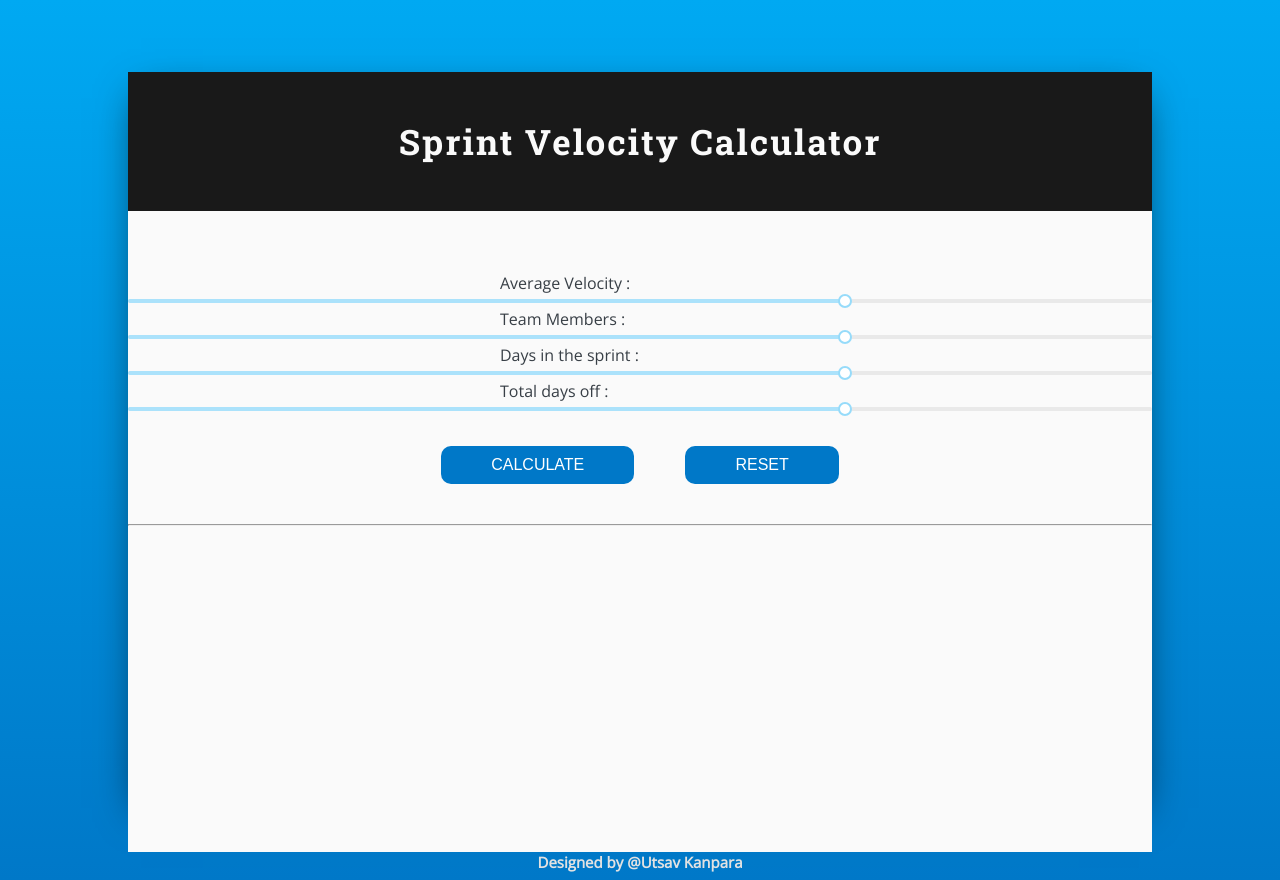
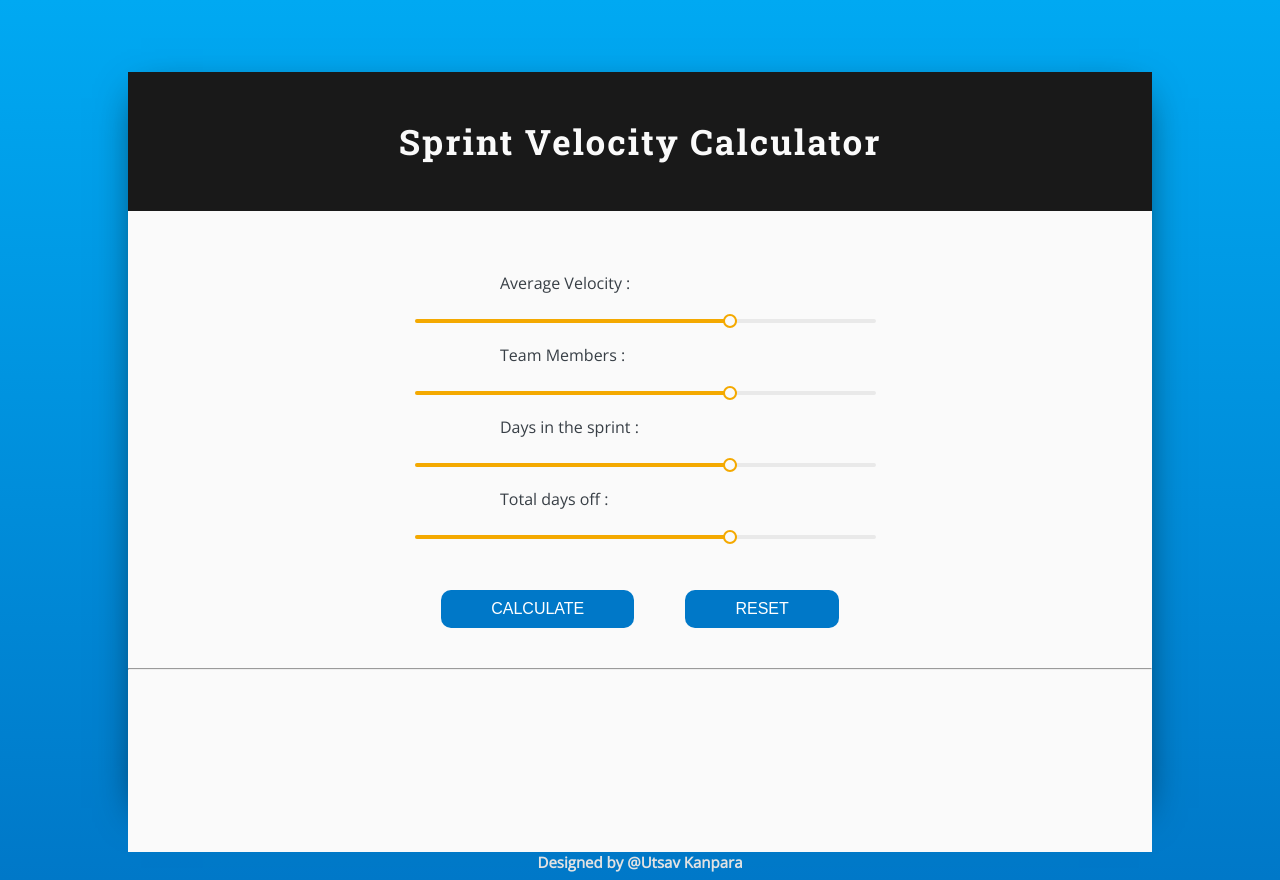
Before and after one commit to ukanpara19/Sprint-Velocity-Calculator, a React (Create React App) app: page / in a window 1280 px wide. Built offline with nearby package versions, Linux system fonts and the light colour scheme.

Commit message:
Added rc slider css styling to app.css

```diff
--- a/src/App.css
+++ b/src/App.css
@@ -117,3 +117,259 @@ label{
   text-align: center;
   color: #e2e2e2
 }
+
+.rc-slider {
+  position: relative;
+  height: 14px;
+  padding: 25px 0;
+  width: 45%;
+  margin-left: 28%;
+  border-radius: 6px;
+  -ms-touch-action: none;
+      touch-action: none;
+  box-sizing: border-box;
+  -webkit-tap-highlight-color: rgba(0, 0, 0, 0);
+}
+.rc-slider * {
+  box-sizing: border-box;
+  -webkit-tap-highlight-color: rgba(0, 0, 0, 0);
+}
+.rc-slider-rail {
+  position: absolute;
+  width: 100%;
+  background-color: #e9e9e9;
+  height: 4px;
+  border-radius: 6px;
+}
+.rc-slider-track {
+  position: absolute;
+  left: 0;
+  height: 4px;
+  border-radius: 6px;
+  background-color: #F4A900;
+}
+.rc-slider-handle {
+  position: absolute;
+  margin-left: -7px;
+  margin-top: -5px;
+  width: 14px;
+  height: 14px;
+  cursor: pointer;
+  cursor: -webkit-grab;
+  cursor: grab;
+  border-radius: 50%;
+  border: solid 2px #F4A900;
+  background-color: #fafafa;
+  -ms-touch-action: pan-x;
+      touch-action: pan-x;
+}
+.rc-slider-handle:focus {
+  border-color: #57c5f7;
+  box-shadow: 0 0 0 5px #F4A900;
+  outline: none;
+}
+.rc-slider-handle-click-focused:focus {
+  border-color: #F4A900;
+  box-shadow: unset;
+}
+.rc-slider-handle:hover {
+  border-color: #F4A900;
+}
+.rc-slider-handle:active {
+  border-color: #F4A900;
+  box-shadow: 0 0 5px #F4A900;
+  cursor: -webkit-grabbing;
+  cursor: grabbing;
+}
+.rc-slider-mark {
+  position: absolute;
+  top: 18px;
+  left: 0;
+  width: 100%;
+  font-size: 12px;
+}
+.rc-slider-mark-text {
+  position: absolute;
+  display: inline-block;
+  vertical-align: middle;
+  text-align: center;
+  cursor: pointer;
+  color: #999;
+}
+.rc-slider-mark-text-active {
+  color: #666;
+}
+.rc-slider-step {
+  position: absolute;
+  width: 100%;
+  height: 4px;
+  background: transparent;
+}
+.rc-slider-dot {
+  position: absolute;
+  bottom: -2px;
+  margin-left: -4px;
+  width: 8px;
+  height: 8px;
+  border: 2px solid #e9e9e9;
+  background-color: #00A9F2;
+  cursor: pointer;
+  border-radius: 50%;
+  vertical-align: middle;
+}
+.rc-slider-dot-active {
+  border-color: #96dbfa;
+}
+.rc-slider-disabled {
+  background-color: #e9e9e9;
+}
+.rc-slider-disabled .rc-slider-track {
+  background-color: #ccc;
+}
+.rc-slider-disabled .rc-slider-handle,
+.rc-slider-disabled .rc-slider-dot {
+  border-color: #ccc;
+  box-shadow: none;
+  background-color: #fff;
+  cursor: not-allowed;
+}
+.rc-slider-disabled .rc-slider-mark-text,
+.rc-slider-disabled .rc-slider-dot {
+  cursor: not-allowed !important;
+}
+.rc-slider-vertical {
+  width: 14px;
+  height: 100%;
+  padding: 0 5px;
+}
+.rc-slider-vertical .rc-slider-rail {
+  height: 100%;
+  width: 4px;
+}
+.rc-slider-vertical .rc-slider-track {
+  left: 5px;
+  bottom: 0;
+  width: 4px;
+}
+.rc-slider-vertical .rc-slider-handle {
+  margin-left: -5px;
+  margin-bottom: -7px;
+  -ms-touch-action: pan-y;
+      touch-action: pan-y;
+}
+.rc-slider-vertical .rc-slider-mark {
+  top: 0;
+  left: 18px;
+  height: 100%;
+}
+.rc-slider-vertical .rc-slider-step {
+  height: 100%;
+  width: 4px;
+}
+.rc-slider-vertical .rc-slider-dot {
+  left: 2px;
+  margin-bottom: -4px;
+}
+.rc-slider-vertical .rc-slider-dot:first-child {
+  margin-bottom: -4px;
+}
+.rc-slider-vertical .rc-slider-dot:last-child {
+  margin-bottom: -4px;
+}
+.rc-slider-tooltip-zoom-down-enter,
+.rc-slider-tooltip-zoom-down-appear {
+  animation-duration: .3s;
+  animation-fill-mode: both;
+  display: block !important;
+  animation-play-state: paused;
+}
+.rc-slider-tooltip-zoom-down-leave {
+  animation-duration: .3s;
+  animation-fill-mode: both;
+  display: block !important;
+  animation-play-state: paused;
+}
+.rc-slider-tooltip-zoom-down-enter.rc-slider-tooltip-zoom-down-enter-active,
+.rc-slider-tooltip-zoom-down-appear.rc-slider-tooltip-zoom-down-appear-active {
+  animation-name: rcSliderTooltipZoomDownIn;
+  animation-play-state: running;
+}
+.rc-slider-tooltip-zoom-down-leave.rc-slider-tooltip-zoom-down-leave-active {
+  animation-name: rcSliderTooltipZoomDownOut;
+  animation-play-state: running;
+}
+.rc-slider-tooltip-zoom-down-enter,
+.rc-slider-tooltip-zoom-down-appear {
+  transform: scale(0, 0);
+  animation-timing-function: cubic-bezier(0.23, 1, 0.32, 1);
+}
+.rc-slider-tooltip-zoom-down-leave {
+  animation-timing-function: cubic-bezier(0.755, 0.05, 0.855, 0.06);
+}
+@keyframes rcSliderTooltipZoomDownIn {
+  0% {
+    opacity: 0;
+    transform-origin: 50% 100%;
+    transform: scale(0, 0);
+  }
+  100% {
+    transform-origin: 50% 100%;
+    transform: scale(1, 1);
+  }
+}
+@keyframes rcSliderTooltipZoomDownOut {
+  0% {
+    transform-origin: 50% 100%;
+    transform: scale(1, 1);
+  }
+  100% {
+    opacity: 0;
+    transform-origin: 50% 100%;
+    transform: scale(0, 0);
+  }
+}
+.rc-slider-tooltip {
+  position: absolute;
+  left: -9999px;
+  top: -9999px;
+  visibility: visible;
+  box-sizing: border-box;
+  -webkit-tap-highlight-color: rgba(0, 0, 0, 0);
+}
+.rc-slider-tooltip * {
+  box-sizing: border-box;
+  -webkit-tap-highlight-color: rgba(0, 0, 0, 0);
+}
+.rc-slider-tooltip-hidden {
+  display: none;
+}
+.rc-slider-tooltip-placement-top {
+  padding: 4px 0 8px 0;
+}
+.rc-slider-tooltip-inner {
+  padding: 6px 2px;
+  min-width: 24px;
+  height: 24px;
+  font-size: 12px;
+  line-height: 1;
+  color: #fff;
+  text-align: center;
+  text-decoration: none;
+  background-color: #6c6c6c;
+  border-radius: 6px;
+  box-shadow: 0 0 4px #d9d9d9;
+}
+.rc-slider-tooltip-arrow {
+  position: absolute;
+  width: 0;
+  height: 0;
+  border-color: transparent;
+  border-style: solid;
+}
+.rc-slider-tooltip-placement-top .rc-slider-tooltip-arrow {
+  bottom: 4px;
+  left: 50%;
+  margin-left: -4px;
+  border-width: 4px 4px 0;
+  border-top-color: #6c6c6c;
+}
--- a/src/components/Form.jsx
+++ b/src/components/Form.jsx
@@ -1,7 +1,7 @@
 import React, {Component} from 'react';
 import Slider, {createSliderWithTooltip} from 'rc-slider';
 import '../App.css'
-import 'rc-slider/assets/index.css';
+// import 'rc-slider/assets/index.css';
 
 const SliderWithTooltip = createSliderWithTooltip(Slider);
 
```
